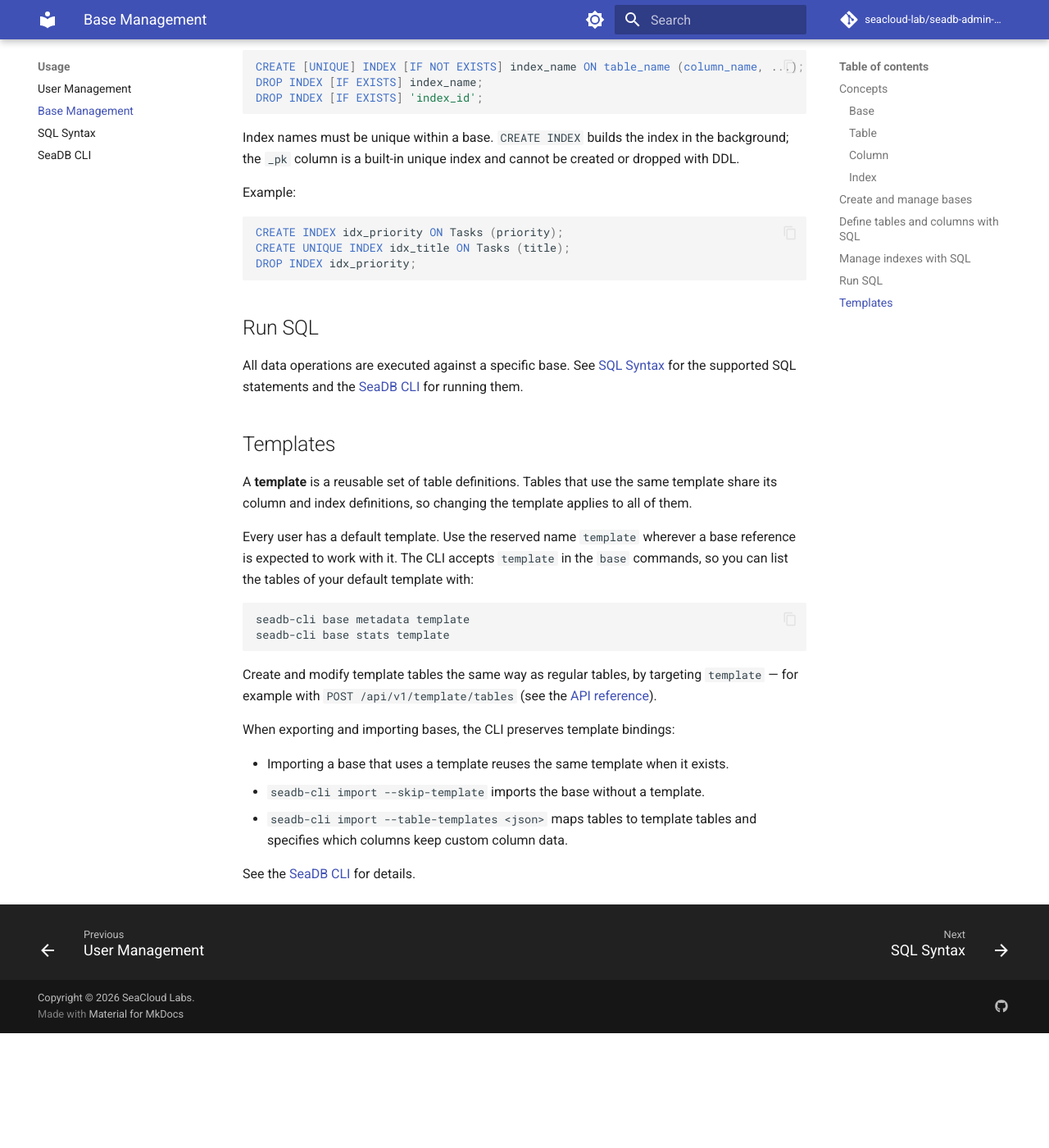
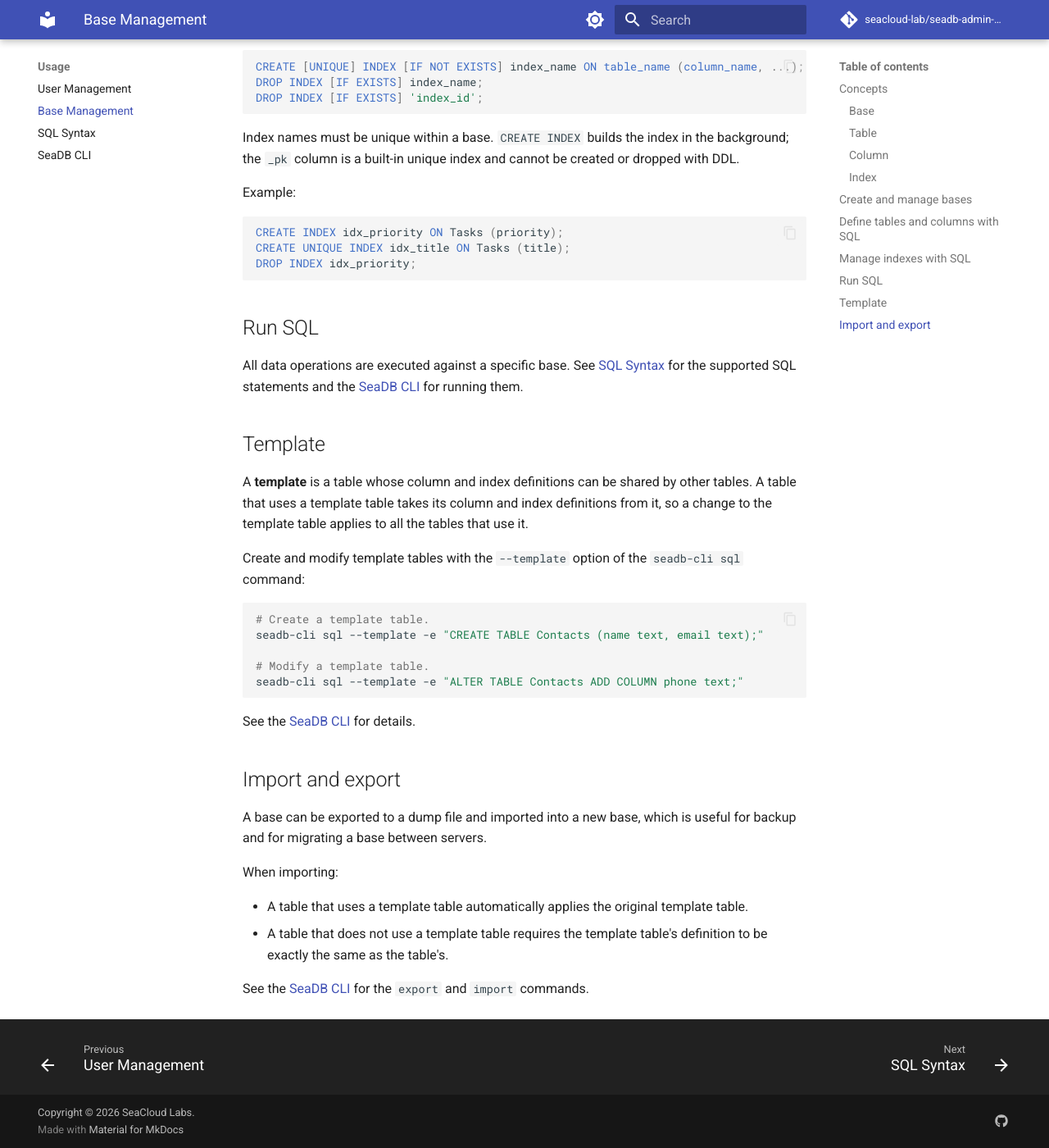
Before and after one commit to seacloud-lab/seadb-admin-docs, an MkDocs documentation site: the page built from manual/usage/base_management.md, in a window 1280 px wide and 1400 px high, scrolled down 2606 px. Shown: the whole window at 82% size. Built offline with MkDocs 1.6.1 and Material for MkDocs 9.7.7, drawn with Linux system fonts in a browser that asks for light colours; comment, search, counter and statistics services are not loaded; the version menu is left out; before the commit the page ends 3866 px from its top, so only the background shows below that.

Commit message:
Improve template doc

````diff
--- a/manual/usage/base_management.md
+++ b/manual/usage/base_management.md
@@ -135,30 +135,36 @@
 [SQL Syntax](sql_syntax.md) for the supported SQL statements and the
 [SeaDB CLI](cli.md) for running them.
 
-## Templates
+## Template
 
-A **template** is a reusable set of table definitions. Tables that use the same
-template share its column and index definitions, so changing the template
-applies to all of them.
+A **template** is a table whose column and index definitions can be shared
+by other tables. A table that uses a template table takes its column and index
+definitions from it, so a change to the template table applies to all the tables
+that use it.
 
-Every user has a default template. Use the reserved name `template` wherever a
-base reference is expected to work with it. The CLI accepts `template` in the
-`base` commands, so you can list the tables of your default template with:
+Create and modify template tables with the `--template` option of the
+`seadb-cli sql` command:
 
 ```bash
-seadb-cli base metadata template
-seadb-cli base stats template
+# Create a template table.
+seadb-cli sql --template -e "CREATE TABLE Contacts (name text, email text);"
+
+# Modify a template table.
+seadb-cli sql --template -e "ALTER TABLE Contacts ADD COLUMN phone text;"
 ```
 
-Create and modify template tables the same way as regular tables, by targeting
-`template` — for example with `POST /api/v1/template/tables` (see the
-[API reference](https://seadb-api.readme.io)).
+See the [SeaDB CLI](cli.md) for details.
 
-When exporting and importing bases, the CLI preserves template bindings:
+## Import and export
 
-- Importing a base that uses a template reuses the same template when it exists.
-- `seadb-cli import --skip-template` imports the base without a template.
-- `seadb-cli import --table-templates <json>` maps tables to template tables and
-  specifies which columns keep custom column data.
+A base can be exported to a dump file and imported into a new base, which is
+useful for backup and for migrating a base between servers.
 
-See the [SeaDB CLI](cli.md) for details.
+When importing:
+
+- A table that uses a template table automatically applies the original
+  template table.
+- A table that does not use a template table requires the template table's
+  definition to be exactly the same as the table's.
+
+See the [SeaDB CLI](cli.md) for the `export` and `import` commands.
````
Also changed, not shown: manual/usage/cli.md (+4 -5 lines).
